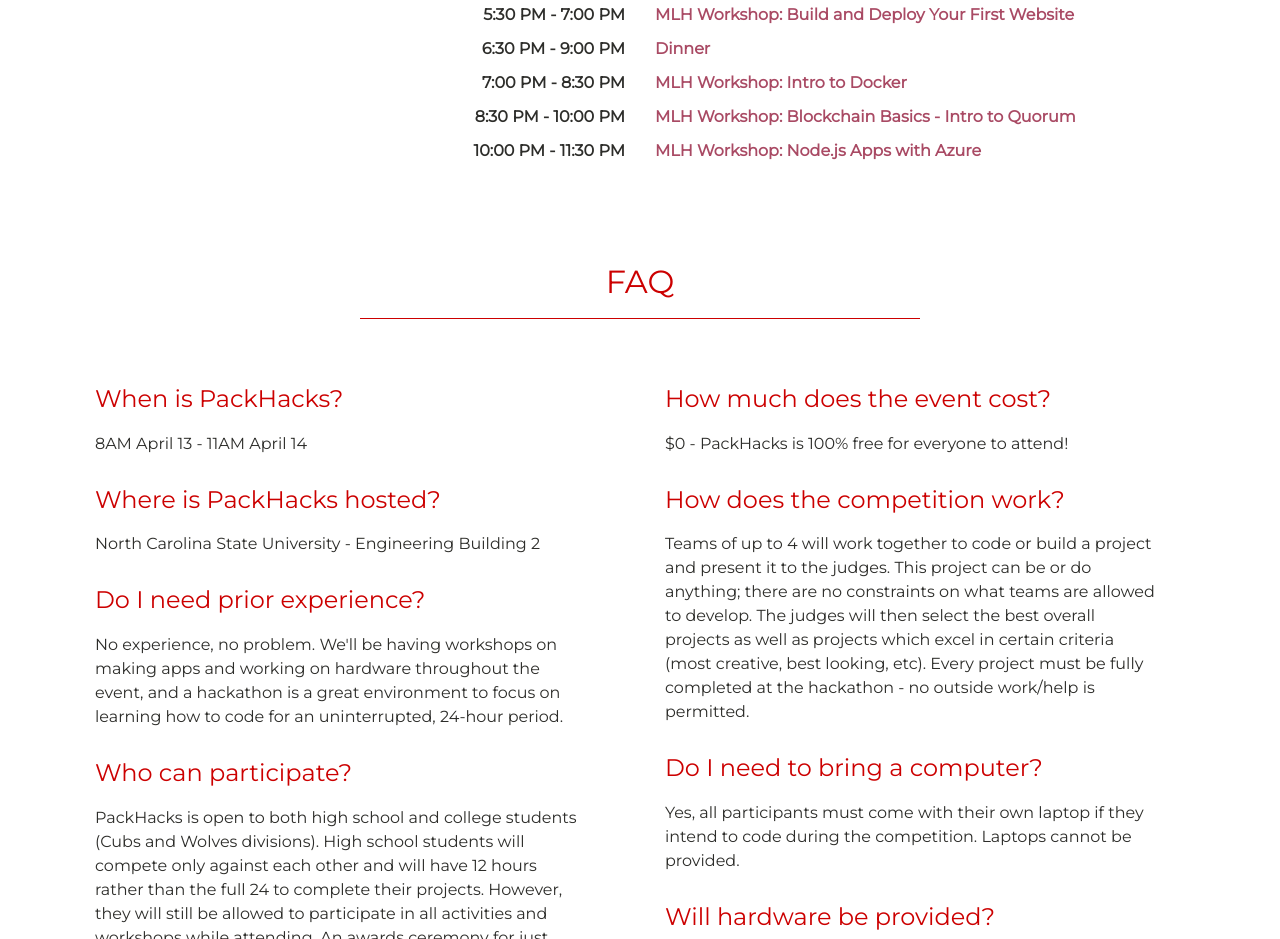
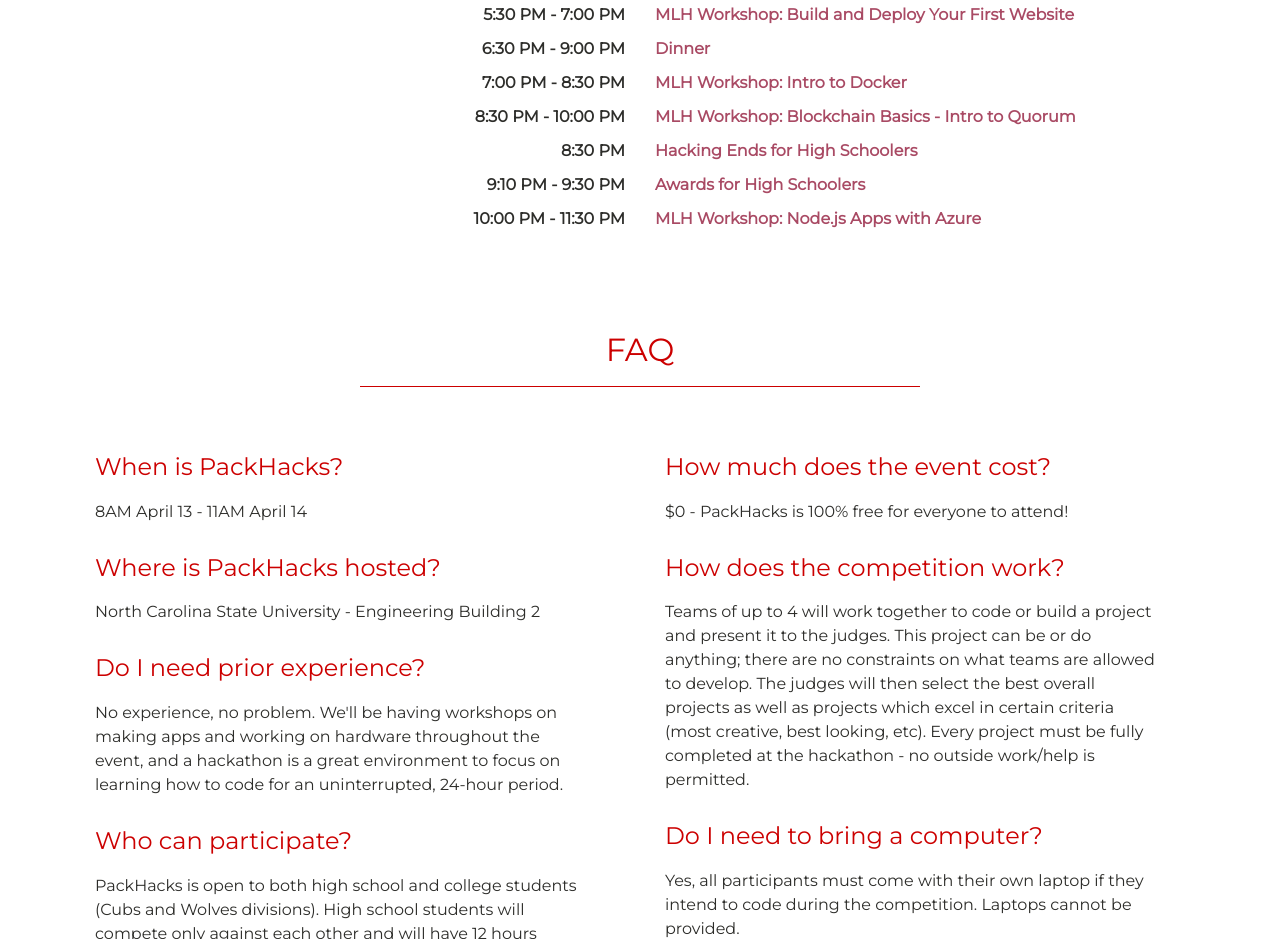
Before and after one commit to JakeSo/PackHack, a plain HTML site: page index.html in a window 1280 px wide. Shown: the part 2156-3095 px from the top of the page. Drawn offline with nearby package versions, Linux system fonts and the light colour scheme; a script that the page names is missing.

Commit message:
Add High School end to schedule

```diff
--- a/index.html
+++ b/index.html
@@ -168,6 +168,14 @@
                         <div class="col-6">MLH Workshop: Blockchain Basics - Intro to Quorum</div>
                     </div>
                     <div class="row">
+                        <div class="col-6">8:30 PM</div>
+                        <div class="col-6">Hacking Ends for High Schoolers</div>
+                    </div>
+                    <div class="row">
+                        <div class="col-6">9:10 PM - 9:30 PM</div>
+                        <div class="col-6">Awards for High Schoolers</div>
+                    </div>
+                    <div class="row">
                         <div class="col-6">10:00 PM - 11:30 PM</div>
                         <div class="col-6">MLH Workshop: Node.js Apps with Azure</div>
                     </div>
```
